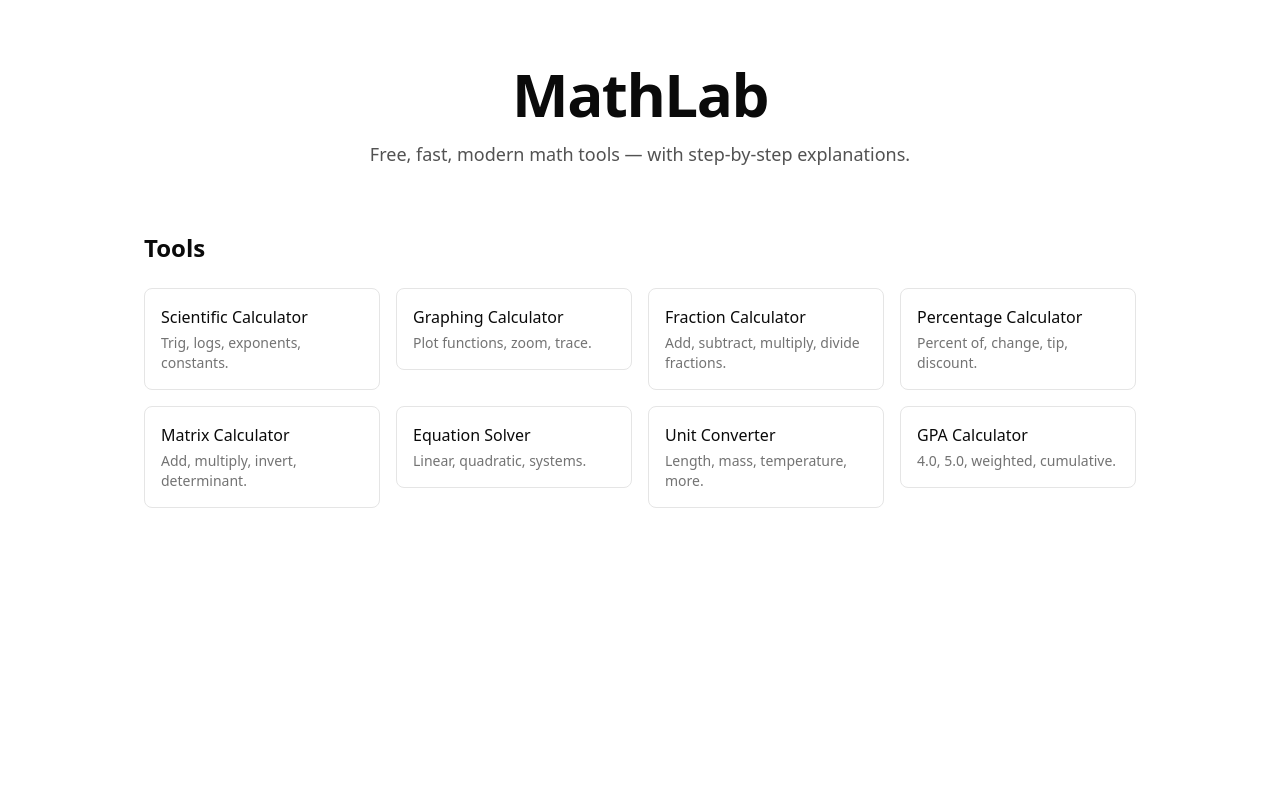
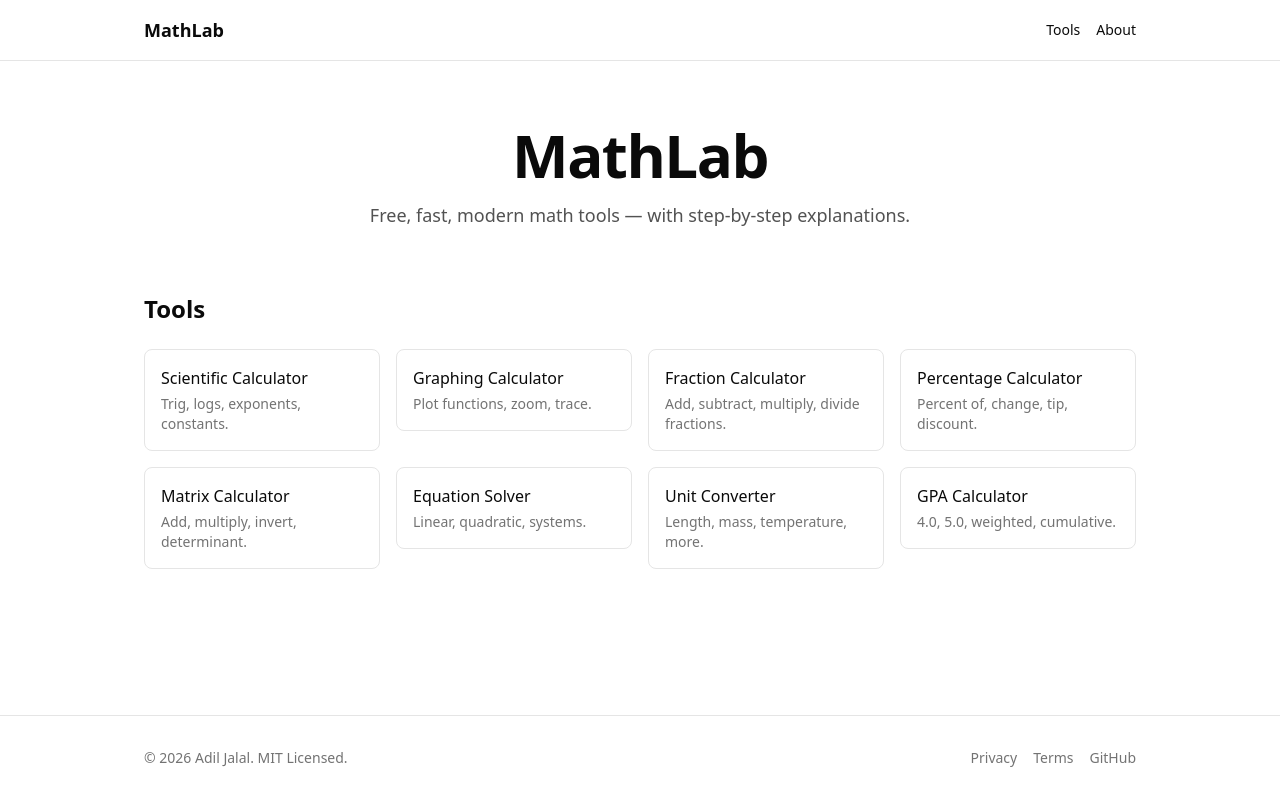
Before and after one commit to adiljalal2009-creator/mathlab, a Next.js app: page / in a window 1280 px wide. Built offline with nearby package versions, Linux system fonts and the light colour scheme; no server answers.

Commit message:
feat(ui): add nav + footer with Adil Jalal credit

```diff
--- a/app/layout.tsx
+++ b/app/layout.tsx
@@ -1,5 +1,6 @@
 import type { Metadata, Viewport } from 'next';
 import './globals.css';
+import Link from 'next/link';
 
 export const metadata: Metadata = {
   metadataBase: new URL(process.env.NEXT_PUBLIC_SITE_URL ?? 'https://mathlab.app'),
@@ -8,19 +9,21 @@ export const metadata: Metadata = {
     template: '%s | MathLab',
   },
   description:
-    'Free, fast, modern math calculators with step-by-step explanations. Scientific, graphing, fraction, percentage, matrix, equation solver, unit converter, GPA.',
+    'Free, fast, modern math calculators with step-by-step explanations. Scientific, graphing, fraction, percentage, matrix, equation solver, unit converter, GPA. Built by Adil Jalal.',
   applicationName: 'MathLab',
-  authors: [{ name: 'MathLab' }],
+  authors: [{ name: 'Adil Jalal', url: 'https://github.com/adiljalal2009-creator' }],
+  creator: 'Adil Jalal',
+  publisher: 'Adil Jalal',
   generator: 'Next.js',
-  keywords: ['calculator', 'math', 'graphing calculator', 'equation solver', 'fraction', 'GPA', 'unit converter'],
+  keywords: ['calculator', 'math', 'graphing calculator', 'equation solver', 'fraction', 'GPA', 'unit converter', 'Adil Jalal', 'MathLab'],
   robots: { index: true, follow: true },
   openGraph: {
     type: 'website',
     siteName: 'MathLab',
     title: 'MathLab — Free Online Math Tools',
-    description: 'Step-by-step math calculators for students.',
+    description: 'Step-by-step math calculators for students. Built by Adil Jalal.',
   },
-  twitter: { card: 'summary_large_image', title: 'MathLab', description: 'Free math tools.' },
+  twitter: { card: 'summary_large_image', title: 'MathLab', description: 'Free math tools by Adil Jalal.' },
 };
 
 export const viewport: Viewport = {
@@ -35,7 +38,30 @@ export const viewport: Viewport = {
 export default function RootLayout({ children }: { children: React.ReactNode }) {
   return (
     <html lang="en" suppressHydrationWarning>
-      <body>{children}</body>
+      <body className="min-h-screen flex flex-col">
+        <header className="border-b border-neutral-200 dark:border-neutral-800">
+          <nav className="mx-auto flex max-w-5xl items-center justify-between px-4 py-4">
+            <Link href="/" className="font-display text-lg font-semibold">MathLab</Link>
+            <div className="flex gap-4 text-sm">
+              <Link href="/" className="hover:underline">Tools</Link>
+              <Link href="/about" className="hover:underline">About</Link>
+            </div>
+          </nav>
+        </header>
+        <div className="flex-1">{children}</div>
+        <footer className="border-t border-neutral-200 dark:border-neutral-800 mt-16">
+          <div className="mx-auto max-w-5xl px-4 py-8 text-sm text-neutral-500 flex flex-col sm:flex-row sm:items-center sm:justify-between gap-2">
+            <p>
+              © 2026 <a href="https://github.com/adiljalal2009-creator" className="font-medium hover:underline">Adil Jalal</a>. MIT Licensed.
+            </p>
+            <div className="flex gap-4">
+              <Link href="/privacy" className="hover:underline">Privacy</Link>
+              <Link href="/terms" className="hover:underline">Terms</Link>
+              <a href="https://github.com/adiljalal2009-creator/mathlab" className="hover:underline">GitHub</a>
+            </div>
+          </div>
+        </footer>
+      </body>
     </html>
   );
 }
```
